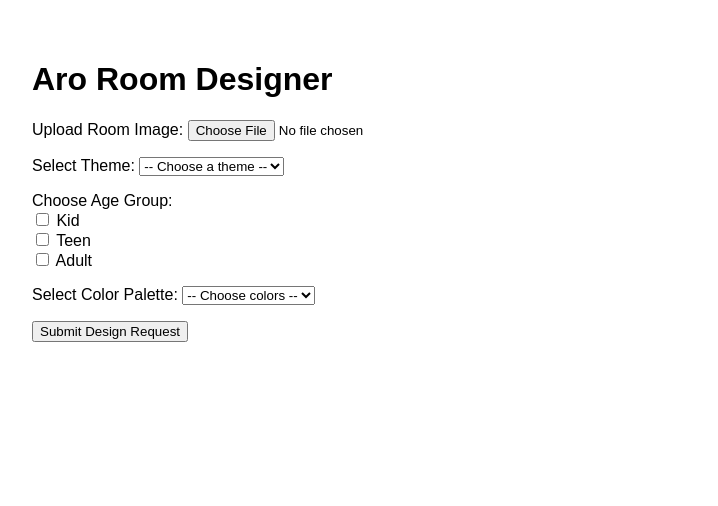
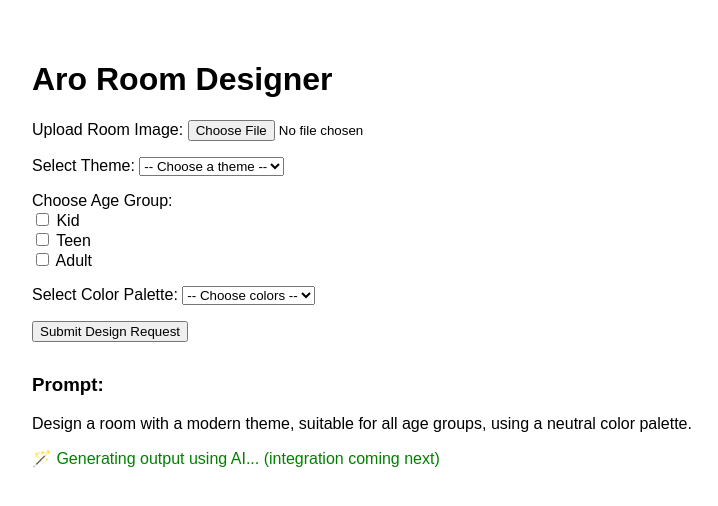
Before and after one commit to VID-bit/aro-room-designer, a React (Create React App) app: page / in a window 1280 px wide. Both pictures are taken after a click on the button "Submit Design Request". Shown: the top 506 px of the page, without its empty margins (8-726 px from the left). Built offline with nearby package versions, Linux system fonts and the light colour scheme.

Commit message:
Update App.jsx

```diff
--- a/src/App.jsx
+++ b/src/App.jsx
@@ -5,25 +5,32 @@ export default function App() {
   const [theme, setTheme] = useState('');
   const [age, setAge] = useState([]);
   const [color, setColor] = useState('');
+  const [prompt, setPrompt] = useState('');
+  const [result, setResult] = useState('');
 
   const handleImageChange = (e) => {
-    setImage(URL.createObjectURL(e.target.files[0]));
+    const file = e.target.files[0];
+    if (file) {
+      setImage(URL.createObjectURL(file));
+    }
   };
 
   const handleAgeChange = (e) => {
     const value = e.target.value;
-    setAge(prev =>
-      prev.includes(value)
-        ? prev.filter(a => a !== value)
-        : [...prev, value]
+    setAge((prev) =>
+      prev.includes(value) ? prev.filter((a) => a !== value) : [...prev, value]
     );
   };
 
   const handleSubmit = () => {
-    alert(`Image uploaded ✅
-Theme: ${theme}
-Age: ${age.join(', ')}
-Color Palette: ${color}`);
+    const finalPrompt = `Design a room with a ${theme || 'modern'} theme, suitable for ${
+      age.length ? age.join(', ') : 'all age groups'
+    }, using a ${color || 'neutral'} color palette.`;
+
+    setPrompt(finalPrompt);
+    setResult('🪄 Generating output using AI... (integration coming next)');
+
+    // In the next step, we’ll send finalPrompt + image to OpenAI API
   };
 
   return (
@@ -73,6 +80,19 @@ Color Palette: ${color}`);
           <img src={image} alt="Room Preview" style={{ maxWidth: '100%', borderRadius: '8px' }} />
         </div>
       )}
+
+      {prompt && (
+        <div style={{ marginTop: '2rem' }}>
+          <h3>Prompt:</h3>
+          <p>{prompt}</p>
+        </div>
+      )}
+
+      {result && (
+        <div style={{ marginTop: '1rem', color: 'green' }}>
+          <p>{result}</p>
+        </div>
+      )}
     </div>
   );
 }
```
